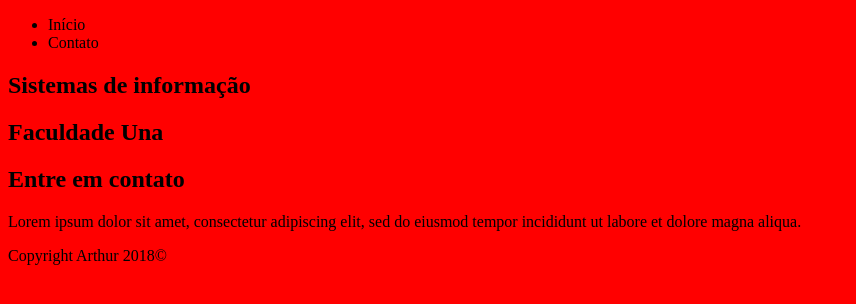
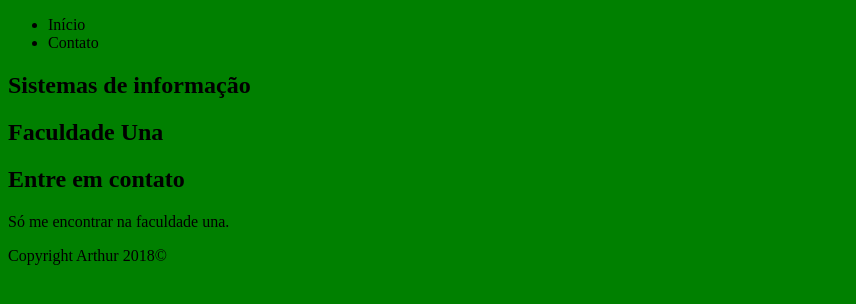
Before and after one commit to arthur4181/IHC-Tchunai, a plain HTML site: page index.html in a window 1280 px wide. Shown: the whole page, without its empty margins (0-856 px from the left). Drawn offline with Linux system fonts and the light colour scheme.

Commit message:
Update index.html

```diff
--- a/index.html
+++ b/index.html
@@ -28,7 +28,7 @@
 
 	<aside>
 	    <h2>Entre em contato</h2>
-	    <p>Lorem ipsum dolor sit amet, consectetur adipiscing elit, sed do eiusmod tempor incididunt ut labore et dolore magna aliqua.</p>
+	    <p>Só me encontrar na faculdade una.</p>
 	</aside>
 
 	<footer>
@@ -40,5 +40,5 @@
 <head>
 <style>
 body {
-    background-color: Red;
+    background-color: green;
 }
```
